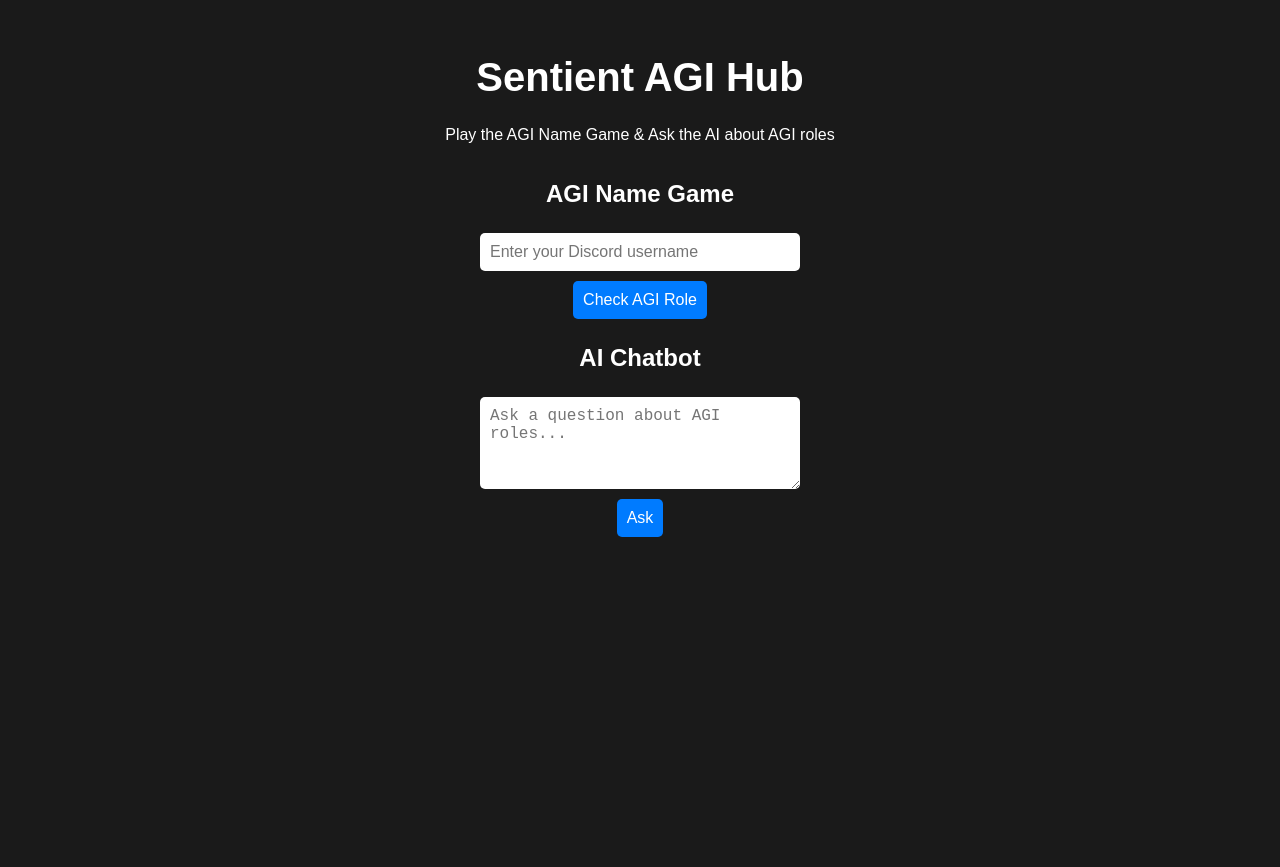
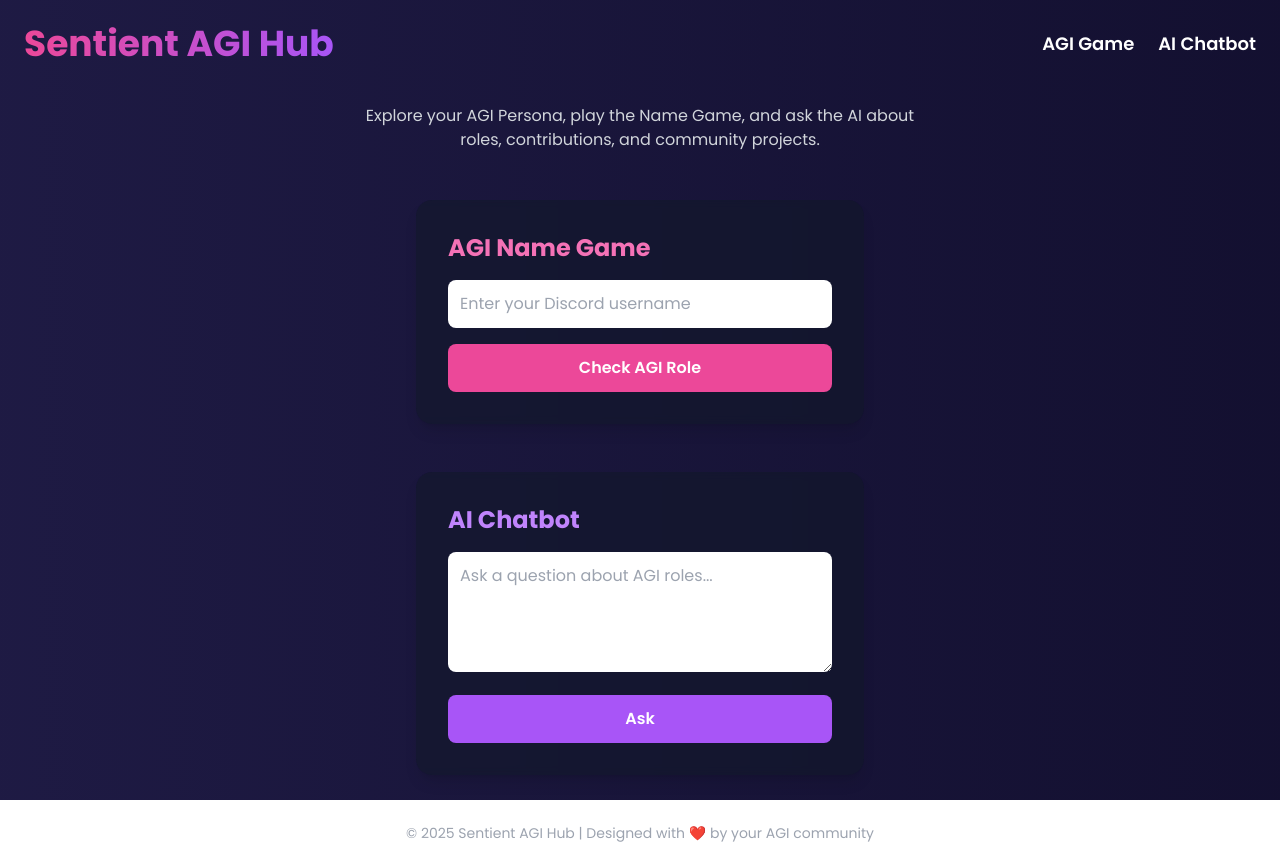
Before and after one commit to nirajop78/agi-project1, a plain HTML site: page index.html in a window 1280 px wide. Before the commit the page ends 800 px from the top, so only its background shows below. Drawn offline with nearby package versions, Linux system fonts and the light colour scheme.

Commit message:
Update index.html

```diff
--- a/index.html
+++ b/index.html
@@ -4,47 +4,68 @@
   <meta charset="UTF-8">
   <meta name="viewport" content="width=device-width, initial-scale=1.0">
   <title>Sentient AGI Hub</title>
+
+  <!-- Google Fonts -->
+  <link href="https://fonts.googleapis.com/css2?family=Poppins:wght@400;600;700&display=swap" rel="stylesheet">
+
+  <!-- Tailwind CDN for quick design -->
+  <script src="https://cdn.tailwindcss.com"></script>
+
   <style>
     body {
-      font-family: Arial, sans-serif;
-      background-color: #1a1a1a;
-      color: #fff;
-      display: flex;
-      flex-direction: column;
-      align-items: center;
-      padding: 20px;
+      font-family: 'Poppins', sans-serif;
     }
-    h1 { font-size: 2.5rem; margin-bottom: 10px; }
-    h2 { margin-top: 20px; }
-    input, textarea, button {
-      padding: 10px;
-      margin: 5px 0;
-      border-radius: 5px;
-      border: none;
-      font-size: 1rem;
+    /* Animated Gradient Background */
+    body::before {
+      content: "";
+      position: fixed;
+      top: 0; left: 0; right: 0; bottom: 0;
+      background: linear-gradient(270deg, #0f0c29, #302b63, #24243e);
+      background-size: 600% 600%;
+      animation: gradientBG 15s ease infinite;
+      z-index: -1;
     }
-    input, textarea { width: 300px; }
-    button { cursor: pointer; background-color: #007bff; color: white; }
-    button:hover { background-color: #0056b3; }
-    .card { background-color: #333; padding: 15px; margin-top: 15px; border-radius: 10px; width: 320px; }
+    @keyframes gradientBG {
+      0% { background-position: 0% 50%; }
+      50% { background-position: 100% 50%; }
+      100% { background-position: 0% 50%; }
+    }
   </style>
 </head>
-<body>
+<body class="text-white flex flex-col items-center min-h-screen p-6">
 
-  <h1>Sentient AGI Hub</h1>
-  <p>Play the AGI Name Game & Ask the AI about AGI roles</p>
+  <!-- Header -->
+  <header class="w-full flex justify-between items-center mb-10">
+    <h1 class="text-4xl font-bold text-transparent bg-clip-text bg-gradient-to-r from-pink-500 to-purple-500">Sentient AGI Hub</h1>
+    <nav class="flex gap-6 text-lg font-semibold">
+      <a href="#game" class="hover:text-pink-400">AGI Game</a>
+      <a href="#chatbot" class="hover:text-pink-400">AI Chatbot</a>
+    </nav>
+  </header>
+
+  <p class="text-center text-gray-300 max-w-xl mb-12">
+    Explore your AGI Persona, play the Name Game, and ask the AI about roles, contributions, and community projects.
+  </p>
 
   <!-- AGI Name Game -->
-  <h2>AGI Name Game</h2>
-  <input type="text" id="username" placeholder="Enter your Discord username" />
-  <button onclick="checkAGIRole()">Check AGI Role</button>
-  <div id="gameResult" class="card" style="display:none;"></div>
+  <section id="game" class="w-full max-w-md bg-gray-900/50 p-8 rounded-2xl shadow-lg mb-12 backdrop-blur-sm">
+    <h2 class="text-2xl font-bold mb-4 text-pink-400">AGI Name Game</h2>
+    <input type="text" id="username" placeholder="Enter your Discord username" class="w-full p-3 rounded-lg text-black mb-4"/>
+    <button onclick="checkAGIRole()" class="w-full py-3 bg-pink-500 rounded-lg font-semibold hover:bg-pink-600 transition">Check AGI Role</button>
+    <div id="gameResult" class="mt-6 p-4 bg-gray-800/70 rounded-lg shadow-inner hidden"></div>
+  </section>
 
   <!-- AI Chatbot -->
-  <h2>AI Chatbot</h2>
-  <textarea id="question" placeholder="Ask a question about AGI roles..." rows="4"></textarea>
-  <button onclick="askChatbot()">Ask</button>
-  <div id="chatAnswer" class="card" style="display:none;"></div>
+  <section id="chatbot" class="w-full max-w-md bg-gray-900/50 p-8 rounded-2xl shadow-lg backdrop-blur-sm">
+    <h2 class="text-2xl font-bold mb-4 text-purple-400">AI Chatbot</h2>
+    <textarea id="question" placeholder="Ask a question about AGI roles..." rows="4" class="w-full p-3 rounded-lg text-black mb-4"></textarea>
+    <button onclick="askChatbot()" class="w-full py-3 bg-purple-500 rounded-lg font-semibold hover:bg-purple-600 transition">Ask</button>
+    <div id="chatAnswer" class="mt-6 p-4 bg-gray-800/70 rounded-lg shadow-inner hidden"></div>
+  </section>
+
+  <footer class="mt-12 text-gray-400 text-center text-sm">
+    &copy; 2025 Sentient AGI Hub | Designed with ❤️ by your AGI community
+  </footer>
 
   <script>
     // AGI Name Game Logic
@@ -54,20 +75,19 @@
         alert('Please enter a username');
         return;
       }
-      // Dummy logic for demo: random role and score
-      const roles = ['Early AGI', 'Advanced AGI', 'Builder AGI', 'Artist AGI'];
+      const roles = ['Early AGI', 'Advanced AGI', 'Builder AGI', 'Artist AGI', 'Storyteller AGI'];
       const role = roles[Math.floor(Math.random() * roles.length)];
       const score = Math.floor(Math.random() * 100);
-      const badges = ['⭐', '🔥', '💎'];
+      const badges = ['⭐', '🔥', '💎', '🛡️'];
       const badgeCount = Math.floor(Math.random() * badges.length);
 
       const resultDiv = document.getElementById('gameResult');
       resultDiv.style.display = 'block';
       resultDiv.innerHTML = `
-        <strong>${username}</strong><br>
-        AGI Role: ${role}<br>
-        Contribution Score: ${score}<br>
-        Badges: ${badgeCount > 0 ? badges.slice(0,badgeCount).join(', ') : 'None'}
+        <strong class="text-lg">${username}</strong><br>
+        <span class="text-pink-300">AGI Role:</span> ${role}<br>
+        <span class="text-pink-300">Contribution Score:</span> ${score}<br>
+        <span class="text-pink-300">Badges:</span> ${badgeCount > 0 ? badges.slice(0,badgeCount).join(', ') : 'None'}
       `;
     }
 
@@ -76,11 +96,12 @@
       const question = document.getElementById('question').value.trim();
       if(!question) { alert('Please enter a question'); return; }
 
-      // Demo: simple predefined answers
+      // Predefined demo answers
       const answers = {
         "how to become advanced agi": "Contribute actively to projects, submit your artwork or code, and participate in community events.",
-        "builder agi": "Builder AGIs are responsible for creating tools, dashboards, and bots for the community.",
-        "artist agi": "Artist AGIs focus on creating original art, proofs, and visual contributions for the community."
+        "builder agi": "Builder AGIs create tools, dashboards, and bots for the community.",
+        "artist agi": "Artist AGIs focus on original art, proofs, and visual contributions.",
+        "storyteller agi": "Storyteller AGIs craft narratives, stories, and creative content for community engagement."
       };
 
       let answer = answers[question.toLowerCase()] || "Sorry, I don't have an answer for that yet. Please check the Sentient AGI docs.";
```
